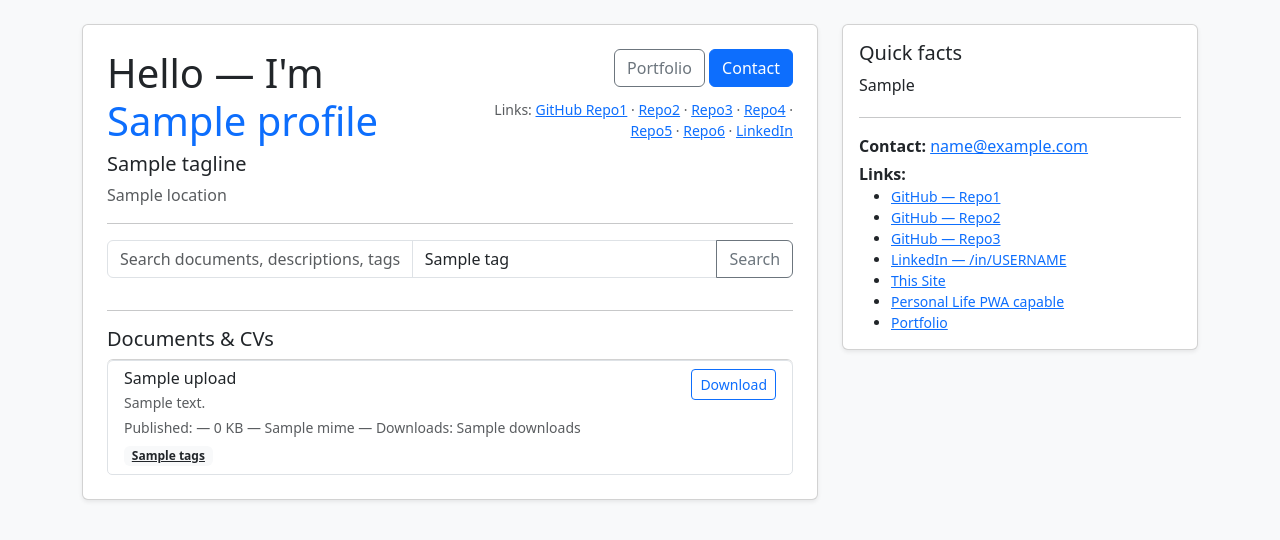
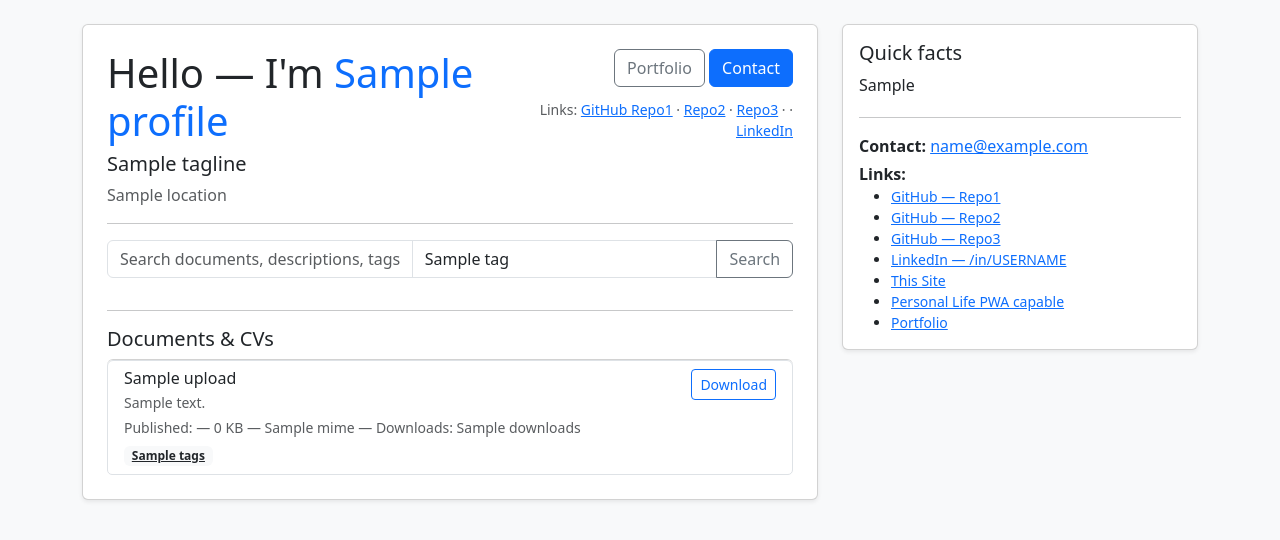
Before and after one commit to havannahspikes/who-i-am, a Flask app: template templates/life.html in a window 1280 px wide. Shown: the part 56-596 px from the top of the page. Run offline with Flask 2, Linux system fonts and the light colour scheme; the template is opened without the code that fills it: most values are stand-ins (such as "Sample title", 1, 10 or a date in 2020).

Commit message:
Update life.html

```diff
--- a/templates/life.html
+++ b/templates/life.html
@@ -17,12 +17,10 @@
           <div class="small text-muted mt-1">
             Links:
             <!-- Hardcoded multiple GitHub repos — replace these placeholders with actual repo URLs -->
-            <a href="https://github.com/USERNAME/Repo1" target="_blank" rel="noopener">GitHub Repo1</a> ·
-            <a href="https://github.com/USERNAME/Repo2" target="_blank" rel="noopener">Repo2</a> ·
-            <a href="https://github.com/USERNAME/Repo3" target="_blank" rel="noopener">Repo3</a> ·
-            <a href="https://github.com/USERNAME/Repo4" target="_blank" rel="noopener">Repo4</a> ·
-            <a href="https://github.com/USERNAME/Repo5" target="_blank" rel="noopener">Repo5</a> ·
-            <a href="https://github.com/USERNAME/Repo6" target="_blank" rel="noopener">Repo6</a>
+            <a href="https://github.com/JeanGift/Repo1" target="_blank" rel="noopener">GitHub Repo1</a> ·
+            <a href="https://github.com/havannahspikes/Repo2" target="_blank" rel="noopener">Repo2</a> ·
+            <a href="https://github.com/VoyagerGo/Repo3" target="_blank" rel="noopener">Repo3</a> ·
+
             <!-- One hardcoded LinkedIn placeholder -->
             · <a href="https://www.linkedin.com/in/USERNAME" target="_blank" rel="noopener">LinkedIn</a>
           </div>
```
